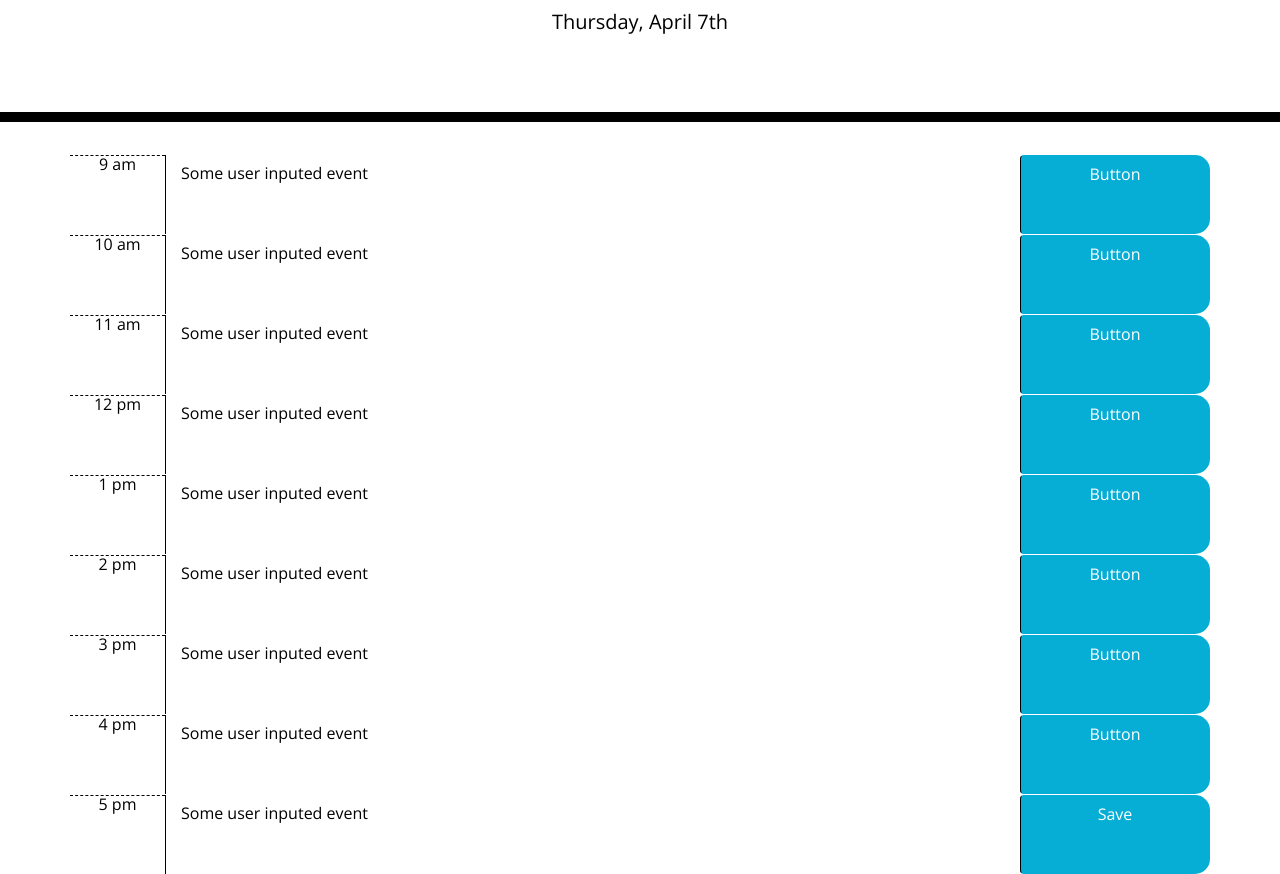
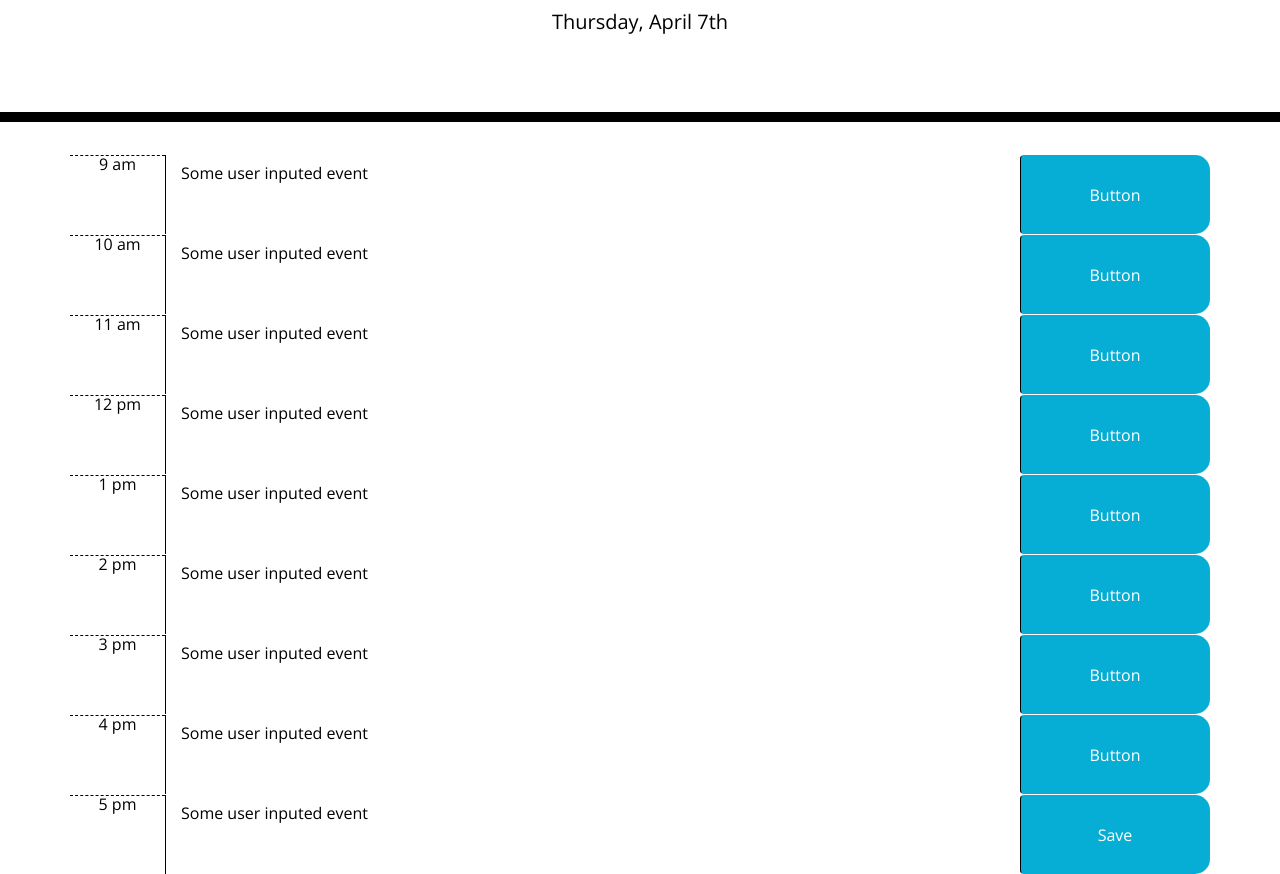
Before and after one commit to Tim-Zebra/05-Homework_Third-Party-APIs, a plain HTML site: page index.html in a window 1280 px wide. Shown: the part 182-1056 px from the top of the page. Drawn offline with nearby package versions, Linux system fonts and the light colour scheme.

Commit message:
Created button submit to grab value of textarea

```diff
--- a/assets/js/script.js
+++ b/assets/js/script.js
@@ -6,4 +6,19 @@ $('#currentDay').text(date);
 // Creates time blocks and places them into containers
 var container = $(".container");
 
-// Obtain date from input field upon button submit
+// Upon Button Submit
+var saveButtonEl = $('.saveBtn');
+var eventValue = $('.description');
+
+// Obtain date from input
+function handleFormSubmit() {
+    var text = $(this).siblings('textarea').val();
+    console.log(text);
+}
+
+saveButtonEl.on('click', handleFormSubmit);
+// Set data as text for input
+
+// Save data from input
+
+// Retrieve saved data
--- a/index.html
+++ b/index.html
@@ -32,48 +32,48 @@
       <!-- Timeblocks go here -->
       <div class="row time-block" id="9">
         <div class="col-1 hour">9 am</div>
-        <textarea class="col-9 description">Some user inputed event</textarea>
-        <div class="col-2 btn saveBtn">Button</div>
+        <textarea class="col-9 description" type="text">Some user inputed event</textarea>
+        <button class="col-2 btn saveBtn">Button</button>
       </div>
       <div class="row time-block" id="10">
         <div class="col-1 hour">10 am</div>
         <textarea class="col-9 description">Some user inputed event</textarea>
-        <div class="col-2 btn saveBtn">Button</div>
+        <button class="col-2 btn saveBtn">Button</button>
       </div>
       <div class="row time-block" id="11">
         <div class="col-1 hour">11 am</div>
         <textarea class="col-9 description">Some user inputed event</textarea>
-        <div class="col-2 btn saveBtn">Button</div>
+        <button class="col-2 btn saveBtn">Button</button>
       </div>
       <div class="row time-block" id="12">
         <div class="col-1 hour">12 pm</div>
         <textarea class="col-9 description">Some user inputed event</textarea>
-        <div class="col-2 btn saveBtn">Button</div>
+        <button class="col-2 btn saveBtn">Button</button>
       </div>
       <div class="row time-block" id="13">
         <div class="col-1 hour">1 pm</div>
         <textarea class="col-9 description">Some user inputed event</textarea>
-        <div class="col-2 btn saveBtn">Button</div>
+        <button class="col-2 btn saveBtn">Button</button>
       </div>
       <div class="row time-block" id="14">
         <div class="col-1 hour">2 pm</div>
         <textarea class="col-9 description">Some user inputed event</textarea>
-        <div class="col-2 btn saveBtn">Button</div>
+        <button class="col-2 btn saveBtn">Button</button>
       </div>
       <div class="row time-block" id="15">
         <div class="col-1 hour">3 pm</div>
         <textarea class="col-9 description">Some user inputed event</textarea>
-        <div class="col-2 btn saveBtn">Button</div>
+        <button class="col-2 btn saveBtn">Button</button>
       </div>
       <div class="row time-block" id="16">
         <div class="col-1 hour">4 pm</div>
         <textarea class="col-9 description">Some user inputed event</textarea>
-        <div class="col-2 btn saveBtn">Button</div>
+        <button class="col-2 btn saveBtn">Button</button>
       </div>
       <div class="row time-block" id="17">
         <div class="col-1 hour">5 pm</div>
         <textarea class="col-9 description">Some user inputed event</textarea>
-        <div class="col-2 btn saveBtn">Save</div>
+        <button class="col-2 btn saveBtn">Save</button>
       </div>
     </div>
 
```
